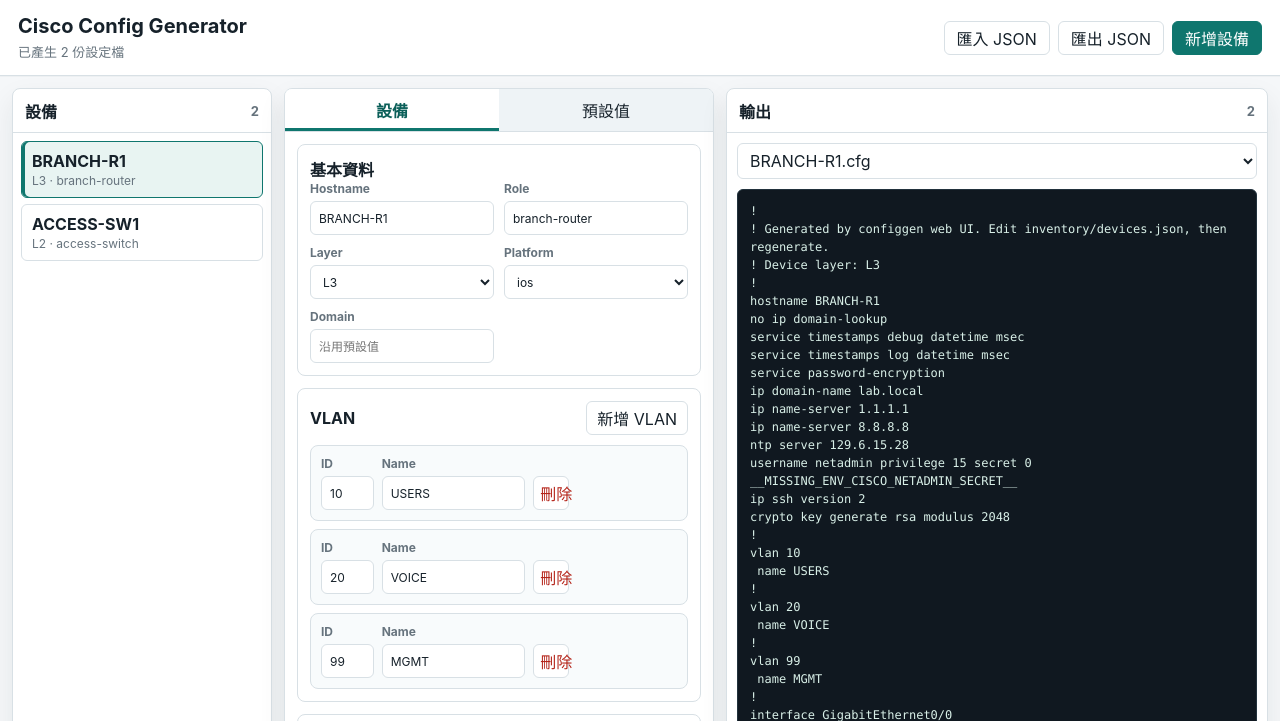
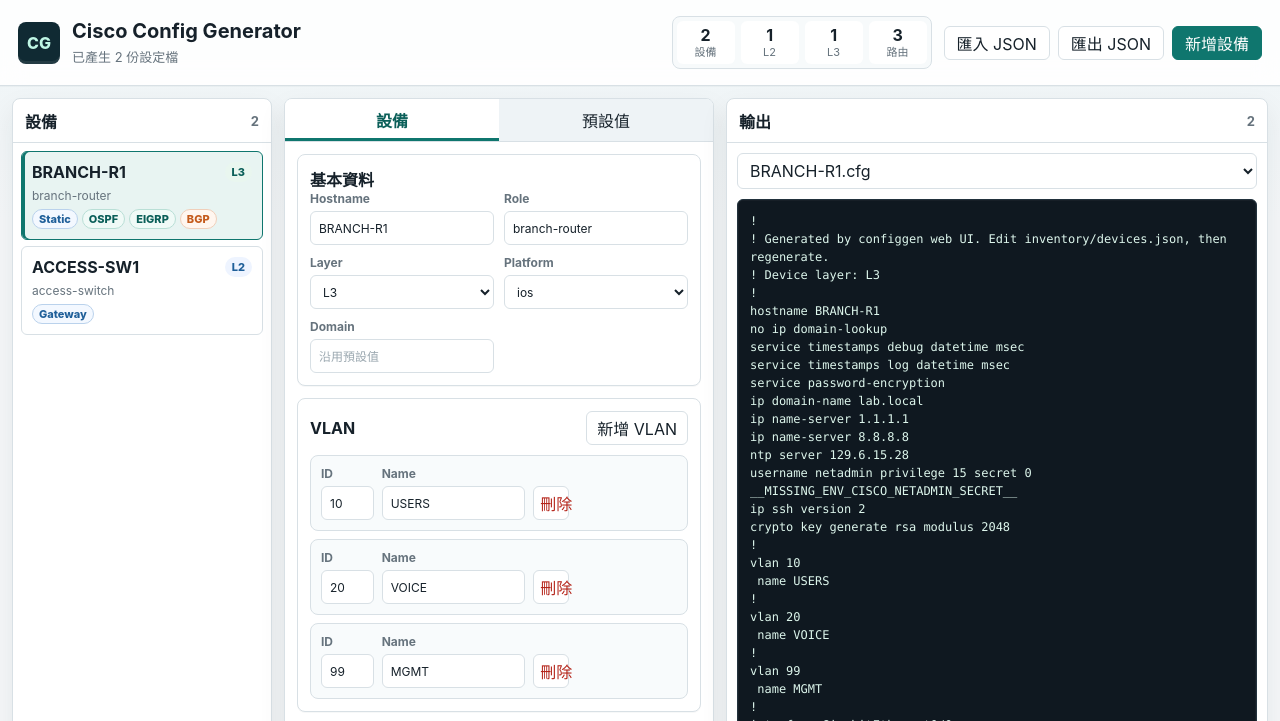
Before and after one commit to Orion0825/cisco-config-generator, a plain HTML site: page web/index.html in a window 1280 px wide. Shown: the top 721 px of the page. Drawn offline with Linux system fonts and the light colour scheme.

Commit message:
Improve web UI dashboard styling

```diff
--- a/web/app.js
+++ b/web/app.js
@@ -112,6 +112,10 @@ let activeTab = "device";
 
 const elements = {
   statusText: document.querySelector("#statusText"),
+  statDevices: document.querySelector("#statDevices"),
+  statL2: document.querySelector("#statL2"),
+  statL3: document.querySelector("#statL3"),
+  statRouting: document.querySelector("#statRouting"),
   fileInput: document.querySelector("#fileInput"),
   importBtn: document.querySelector("#importBtn"),
   exportBtn: document.querySelector("#exportBtn"),
@@ -217,9 +221,21 @@ function render() {
     selectedDeviceIndex = 0;
   }
   selectedDeviceIndex = Math.min(selectedDeviceIndex, state.devices.length - 1);
+  renderSummary();
   renderDeviceList();
   renderForms();
   renderOutput();
+}
+
+function renderSummary() {
+  const devices = state.devices || [];
+  const l2Count = devices.filter((device) => normalizedDeviceLayer(device) === "L2").length;
+  const l3Count = devices.length - l2Count;
+  const routingCount = devices.reduce((total, device) => total + enabledDynamicProtocols(device).length, 0);
+  elements.statDevices.textContent = String(devices.length);
+  elements.statL2.textContent = String(l2Count);
+  elements.statL3.textContent = String(l3Count);
+  elements.statRouting.textContent = String(routingCount);
 }
 
 function renderDeviceList() {
@@ -230,7 +246,16 @@ function renderDeviceList() {
     const button = document.createElement("button");
     button.type = "button";
     button.className = `device-item${index === selectedDeviceIndex ? " active" : ""}`;
-    button.innerHTML = `<span>${escapeHtml(device.hostname || "未命名設備")}</span><span>${escapeHtml(normalizedDeviceLayer(device))} · ${escapeHtml(device.role || device.platform || "ios")}</span>`;
+    const layer = normalizedDeviceLayer(device);
+    const tags = deviceTags(device);
+    button.innerHTML = `
+      <span class="device-title">
+        <span>${escapeHtml(device.hostname || "未命名設備")}</span>
+        <strong class="layer-chip ${layer.toLowerCase()}">${escapeHtml(layer)}</strong>
+      </span>
+      <span class="device-meta">${escapeHtml(device.role || device.platform || "ios")}</span>
+      <span class="device-badges">${tags.map((tag) => `<span class="protocol-badge ${tag.toLowerCase()}">${escapeHtml(tag)}</span>`).join("")}</span>
+    `;
     button.addEventListener("click", () => {
       selectedDeviceIndex = index;
       selectedOutputFile = "";
@@ -238,6 +263,19 @@ function renderDeviceList() {
     });
     elements.deviceList.appendChild(button);
   });
+}
+
+function enabledDynamicProtocols(device) {
+  const routing = device.routing || {};
+  return ["ospf", "eigrp", "bgp"].filter((protocol) => routing[protocol]);
+}
+
+function deviceTags(device) {
+  const routing = device.routing || {};
+  const tags = [];
+  if ((routing.static || []).length) tags.push(normalizedDeviceLayer(device) === "L2" ? "Gateway" : "Static");
+  enabledDynamicProtocols(device).forEach((protocol) => tags.push(protocol.toUpperCase()));
+  return tags;
 }
 
 function renderForms() {
--- a/web/index.html
+++ b/web/index.html
@@ -9,15 +9,26 @@
   <body>
     <div class="app-shell">
       <header class="topbar">
+        <div class="brand-block">
+          <div class="brand-mark" aria-hidden="true">CG</div>
           <div>
             <h1>Cisco Config Generator</h1>
             <p id="statusText">尚未產生設定檔</p>
+          </div>
+        </div>
+        <div class="topbar-actions">
+          <div class="quick-stats" aria-label="Inventory summary">
+            <span><strong id="statDevices">0</strong><small>設備</small></span>
+            <span><strong id="statL2">0</strong><small>L2</small></span>
+            <span><strong id="statL3">0</strong><small>L3</small></span>
+            <span><strong id="statRouting">0</strong><small>路由</small></span>
           </div>
           <div class="toolbar">
             <input id="fileInput" type="file" accept="application/json,.json" hidden>
             <button id="importBtn" type="button">匯入 JSON</button>
             <button id="exportBtn" type="button">匯出 JSON</button>
             <button id="addDeviceBtn" type="button">新增設備</button>
+          </div>
         </div>
       </header>
 
--- a/web/styles.css
+++ b/web/styles.css
@@ -25,7 +25,9 @@
 body {
   margin: 0;
   min-width: 320px;
-  background: var(--bg);
+  background:
+    linear-gradient(180deg, #edf4f6 0, var(--bg) 220px),
+    var(--bg);
   color: var(--text);
   font-family: var(--sans);
   letter-spacing: 0;
@@ -47,10 +49,12 @@ button {
   color: var(--text);
   cursor: pointer;
   white-space: nowrap;
+  transition: background 140ms ease, border-color 140ms ease, color 140ms ease, transform 140ms ease;
 }
 
 button:hover {
   border-color: var(--accent);
+  transform: translateY(-1px);
 }
 
 button:focus-visible,
@@ -94,6 +98,10 @@ select {
   padding: 6px 8px;
 }
 
+input::placeholder {
+  color: #9aa7af;
+}
+
 textarea {
   resize: none;
 }
@@ -109,10 +117,31 @@ textarea {
   align-items: center;
   justify-content: space-between;
   gap: 16px;
-  padding: 14px 18px;
+  padding: 16px 18px;
   border-bottom: 1px solid var(--line);
-  background: var(--surface);
+  background: rgba(255, 255, 255, 0.88);
+  backdrop-filter: blur(12px);
   box-shadow: 0 1px 0 rgba(22, 33, 42, 0.03);
+}
+
+.brand-block {
+  display: flex;
+  align-items: center;
+  gap: 12px;
+  min-width: 240px;
+}
+
+.brand-mark {
+  display: grid;
+  place-items: center;
+  width: 42px;
+  height: 42px;
+  border-radius: 8px;
+  background: #102a33;
+  color: #bff7e5;
+  font-weight: 800;
+  letter-spacing: 0;
+  box-shadow: inset 0 -3px 0 rgba(255, 255, 255, 0.08);
 }
 
 .topbar h1 {
@@ -125,6 +154,45 @@ textarea {
   margin: 4px 0 0;
   color: var(--muted);
   font-size: 13px;
+}
+
+.topbar-actions {
+  display: flex;
+  align-items: center;
+  gap: 12px;
+  flex-wrap: wrap;
+  justify-content: flex-end;
+}
+
+.quick-stats {
+  display: flex;
+  gap: 6px;
+  padding: 4px;
+  border: 1px solid var(--line);
+  border-radius: 8px;
+  background: #f7fafb;
+}
+
+.quick-stats span {
+  min-width: 58px;
+  padding: 6px 8px;
+  border-radius: 6px;
+  background: #fff;
+  text-align: center;
+}
+
+.quick-stats strong {
+  display: block;
+  font-size: 16px;
+  line-height: 1;
+}
+
+.quick-stats small {
+  display: block;
+  margin-top: 4px;
+  color: var(--muted);
+  font-size: 11px;
+  line-height: 1;
 }
 
 .toolbar {
@@ -188,8 +256,8 @@ textarea {
   width: 100%;
   display: grid;
   grid-template-columns: 1fr;
-  gap: 2px;
-  padding: 9px 10px;
+  gap: 6px;
+  padding: 10px;
   margin-bottom: 6px;
   text-align: left;
   border-radius: 6px;
@@ -202,17 +270,81 @@ textarea {
   box-shadow: inset 3px 0 0 var(--accent);
 }
 
-.device-item span:first-child {
+.device-title {
+  display: flex;
+  align-items: center;
+  justify-content: space-between;
+  gap: 8px;
+}
+
+.device-title > span {
   overflow: hidden;
   text-overflow: ellipsis;
   font-weight: 700;
 }
 
-.device-item span:last-child {
+.device-meta {
   overflow: hidden;
   text-overflow: ellipsis;
   color: var(--muted);
   font-size: 12px;
+}
+
+.layer-chip,
+.protocol-badge {
+  display: inline-flex;
+  align-items: center;
+  min-height: 20px;
+  border-radius: 999px;
+  font-size: 11px;
+  font-weight: 800;
+  line-height: 1;
+}
+
+.layer-chip {
+  padding: 0 7px;
+}
+
+.layer-chip.l2 {
+  background: #eef4ff;
+  color: var(--blue);
+}
+
+.layer-chip.l3 {
+  background: #e9f6ef;
+  color: var(--accent-strong);
+}
+
+.device-badges {
+  display: flex;
+  flex-wrap: wrap;
+  gap: 4px;
+  min-height: 20px;
+}
+
+.protocol-badge {
+  padding: 0 6px;
+  border: 1px solid transparent;
+}
+
+.protocol-badge.static,
+.protocol-badge.gateway {
+  border-color: #bad2ec;
+  background: #f3f8ff;
+  color: var(--blue);
+}
+
+.protocol-badge.ospf,
+.protocol-badge.eigrp {
+  border-color: #b9dfd6;
+  background: #f0faf7;
+  color: var(--accent-strong);
+}
+
+.protocol-badge.bgp {
+  border-color: #f0cfba;
+  background: #fff6ef;
+  color: var(--orange);
 }
 
 .side-actions,
@@ -268,6 +400,7 @@ textarea {
   border: 1px solid var(--line);
   border-radius: 8px;
   background: #fff;
+  box-shadow: 0 1px 0 rgba(22, 33, 42, 0.03);
 }
 
 .section-block:hover {
@@ -311,6 +444,7 @@ textarea {
   justify-content: space-between;
   gap: 12px;
   margin-bottom: 10px;
+  min-height: 34px;
 }
 
 .section-heading.compact {
@@ -439,9 +573,10 @@ label select {
   font-family: var(--mono);
   font-size: 12px;
   line-height: 1.5;
-  background: #101820;
-  color: #d9f0e8;
+  background: #0f1820;
+  color: #ddf6ec;
   border-color: #22323d;
+  box-shadow: inset 0 0 0 1px rgba(255, 255, 255, 0.03);
 }
 
 .messages {
@@ -479,6 +614,24 @@ label select {
     flex-direction: column;
   }
 
+  .brand-block {
+    min-width: 0;
+  }
+
+  .topbar-actions {
+    align-items: stretch;
+    flex-direction: column;
+  }
+
+  .quick-stats {
+    width: 100%;
+  }
+
+  .quick-stats span {
+    flex: 1;
+    min-width: 0;
+  }
+
   .toolbar {
     justify-content: stretch;
   }
```
Lines whose indentation alone changed are shown as unchanged.
